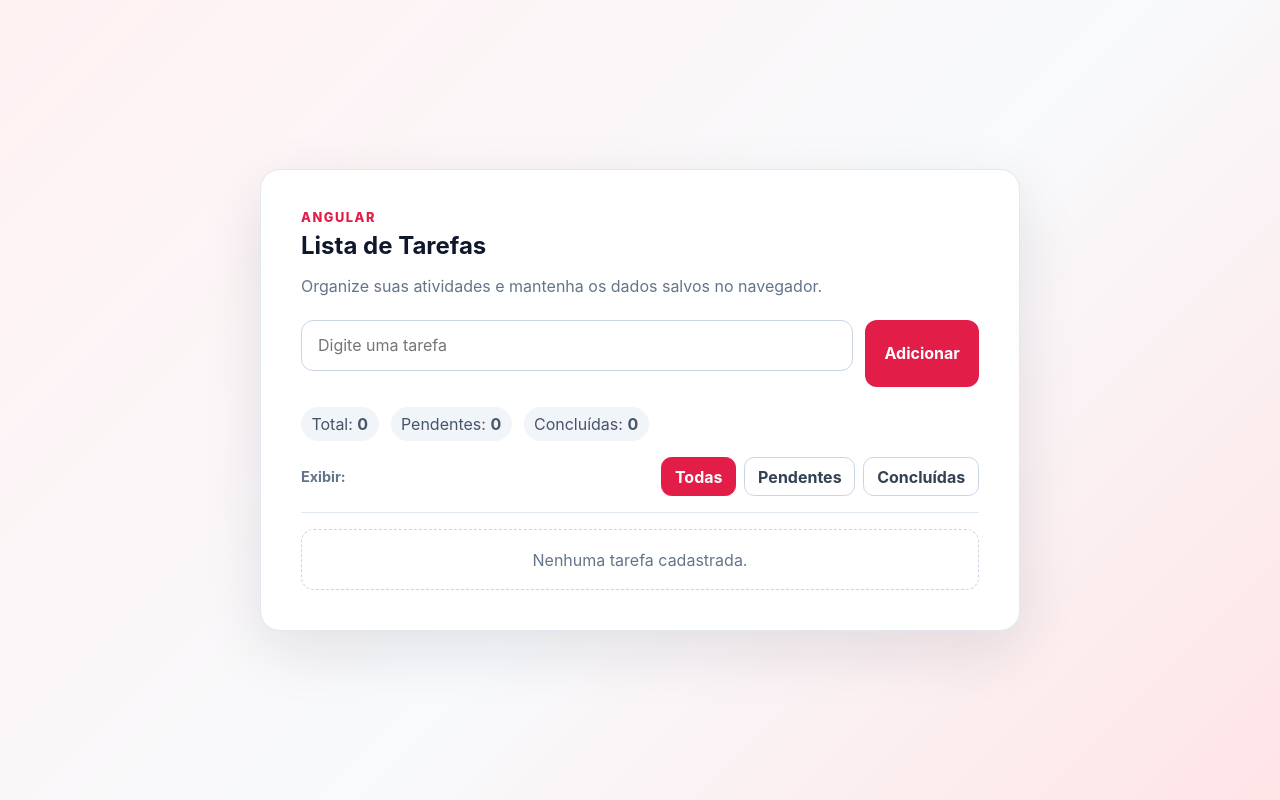
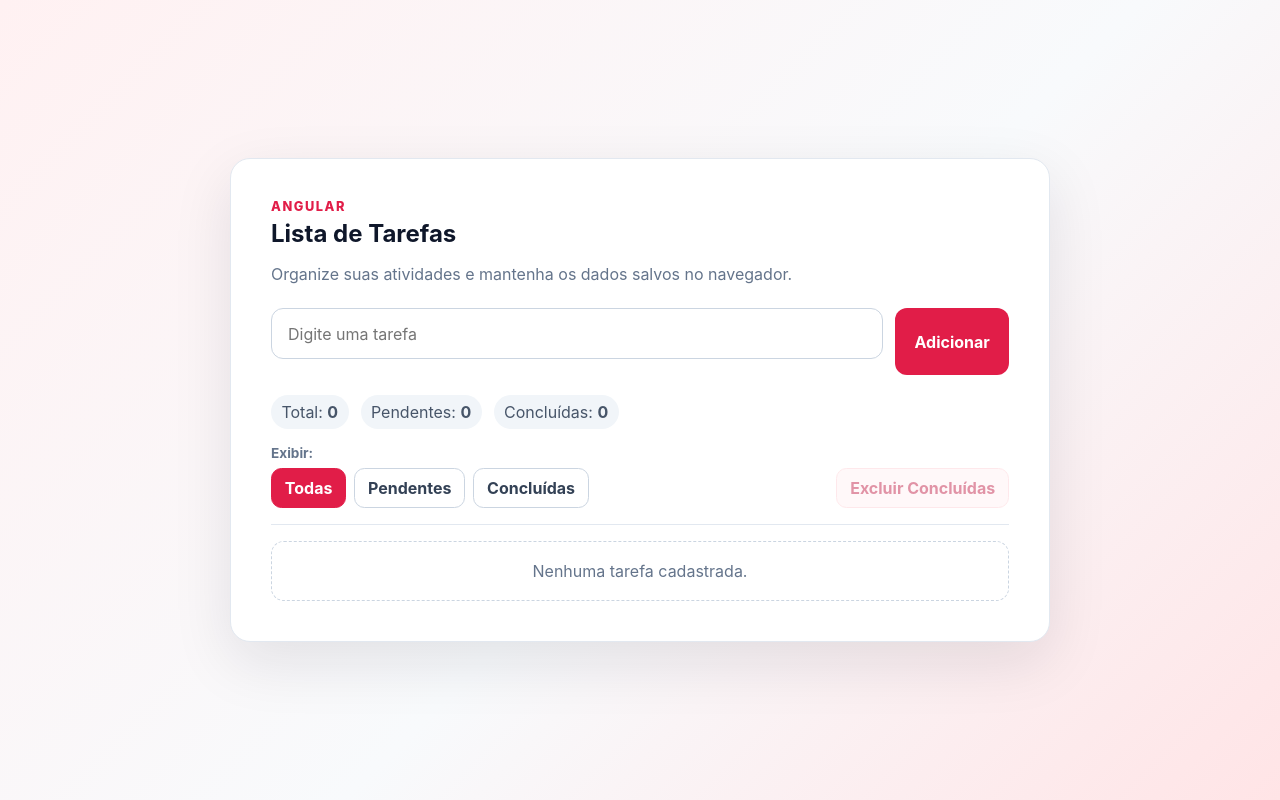
Before and after one commit to IvanSSantana/todo-angular, an Angular app in the folder todo-angular/: page / in a window 1280 px wide. Built offline with nearby package versions, Linux system fonts and the light colour scheme.

Commit message:
Criando funcionalidades de excluir tarefas concluídas

```diff
--- a/todo-angular/src/app/app.css
+++ b/todo-angular/src/app/app.css
@@ -6,7 +6,7 @@
 }
 
 .todo-card {
-  width: min(100%, 760px);
+  width: min(100%, 820px);
   padding: clamp(1.25rem, 4vw, 2.5rem);
   border: 1px solid #e2e8f0;
   border-radius: 1.25rem;
@@ -14,18 +14,9 @@
   box-shadow: 0 20px 60px rgb(15 23 42 / 10%);
 }
 
-header {
-  margin-bottom: 1.5rem;
-}
-
-header h1 {
-  margin: 0;
-}
-
-header > p:last-child {
-  margin-bottom: 0;
-  color: #64748b;
-}
+header { margin-bottom: 1.5rem; }
+header h1 { margin: 0; }
+header > p:last-child { margin-bottom: 0; color: #64748b; }
 
 .eyebrow {
   margin: 0 0 0.35rem;
@@ -50,9 +41,9 @@ header > p:last-child {
   background: #f1f5f9;
 }
 
-.filter-bar {
+.controls-row {
   display: flex;
-  align-items: center;
+  align-items: flex-end;
   justify-content: space-between;
   gap: 1rem;
   margin-bottom: 1rem;
@@ -60,9 +51,14 @@ header > p:last-child {
   border-bottom: 1px solid #e2e8f0;
 }
 
+.filter-bar {
+  display: grid;
+  gap: 0.45rem;
+}
+
 .filter-label {
   color: #64748b;
-  font-size: 0.9rem;
+  font-size: 0.85rem;
   font-weight: 700;
 }
 
@@ -72,15 +68,19 @@ header > p:last-child {
   gap: 0.5rem;
 }
 
-.filters button {
+.filters button,
+.clear-button {
   padding: 0.55rem 0.8rem;
-  border: 1px solid #cbd5e1;
   border-radius: 0.65rem;
-  background: #ffffff;
-  color: #334155;
   font: inherit;
   font-weight: 700;
   cursor: pointer;
+}
+
+.filters button {
+  border: 1px solid #cbd5e1;
+  background: #ffffff;
+  color: #334155;
 }
 
 .filters button:hover {
@@ -94,9 +94,28 @@ header > p:last-child {
   color: #ffffff;
 }
 
-@media (max-width: 620px) {
-  .filter-bar {
-    align-items: flex-start;
+.clear-button {
+  border: 1px solid #fecdd3;
+  background: #fff1f2;
+  color: #be123c;
+}
+
+.clear-button:hover:not(:disabled) {
+  background: #ffe4e6;
+}
+
+.clear-button:disabled {
+  cursor: not-allowed;
+  opacity: 0.45;
+}
+
+@media (max-width: 700px) {
+  .controls-row {
+    align-items: stretch;
     flex-direction: column;
   }
+
+  .clear-button {
+    align-self: flex-start;
+  }
 }
--- a/todo-angular/src/app/app.html
+++ b/todo-angular/src/app/app.html
@@ -14,9 +14,9 @@
       <span>Concluídas: <strong>{{ store.completed() }}</strong></span>
     </div>
 
+    <div class="controls-row">
       <div class="filter-bar">
         <span class="filter-label">Exibir:</span>
-
         <div class="filters" role="group" aria-label="Filtrar tarefas">
           <button
             type="button"
@@ -26,7 +26,6 @@
           >
             Todas
           </button>
-
           <button
             type="button"
             [class.active]="store.filter() === 'pendentes'"
@@ -35,7 +34,6 @@
           >
             Pendentes
           </button>
-
           <button
             type="button"
             [class.active]="store.filter() === 'concluidas'"
@@ -46,6 +44,15 @@
           </button>
         </div>
       </div>
+        <button
+          class="clear-button"
+          type="button"
+          [disabled]="store.completed() === 0"
+          (click)="store.clearCompleted()"
+        >
+          Excluir Concluídas
+        </button>
+    </div>
 
     <app-todo-list
       [todos]="store.filteredTodos()"
--- a/todo-angular/src/app/services/todo-store.ts
+++ b/todo-angular/src/app/services/todo-store.ts
@@ -60,7 +60,12 @@ export class TodoStore {
   remove(id: number): void {
     const updatedTodos = this.todosState().filter((todo) => todo.id != id);
     this.updateTodos(updatedTodos);
-  }
+  };
+
+  clearCompleted(): void {
+    const updatedTodos = this.todosState().filter((todo) => !todo.completed);
+    this.updateTodos(updatedTodos);
+  };
 
   private updateTodos(todos: Todo[]) : void {
     this.todosState.set(todos);
```
Lines whose indentation alone changed are shown as unchanged.
